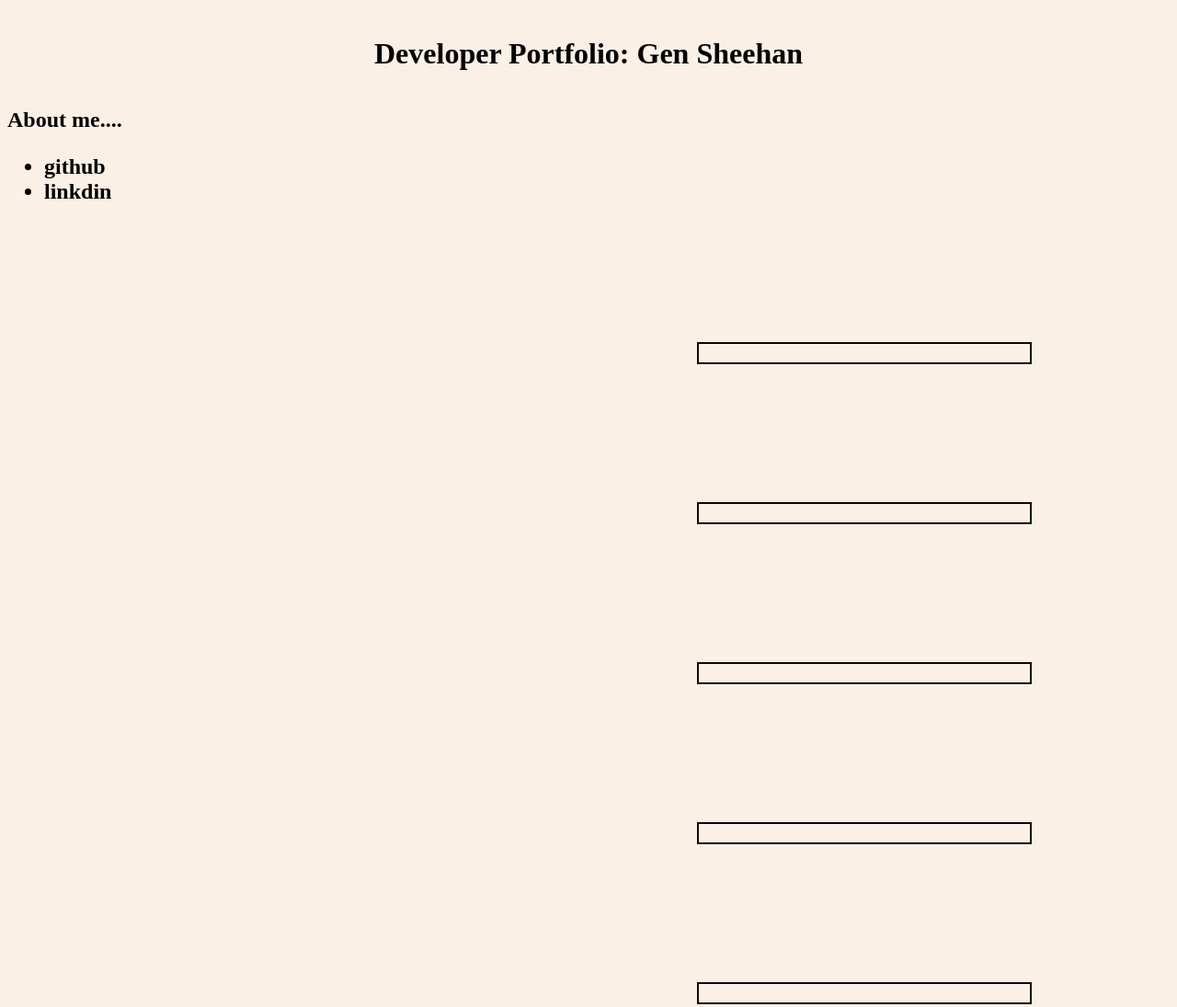
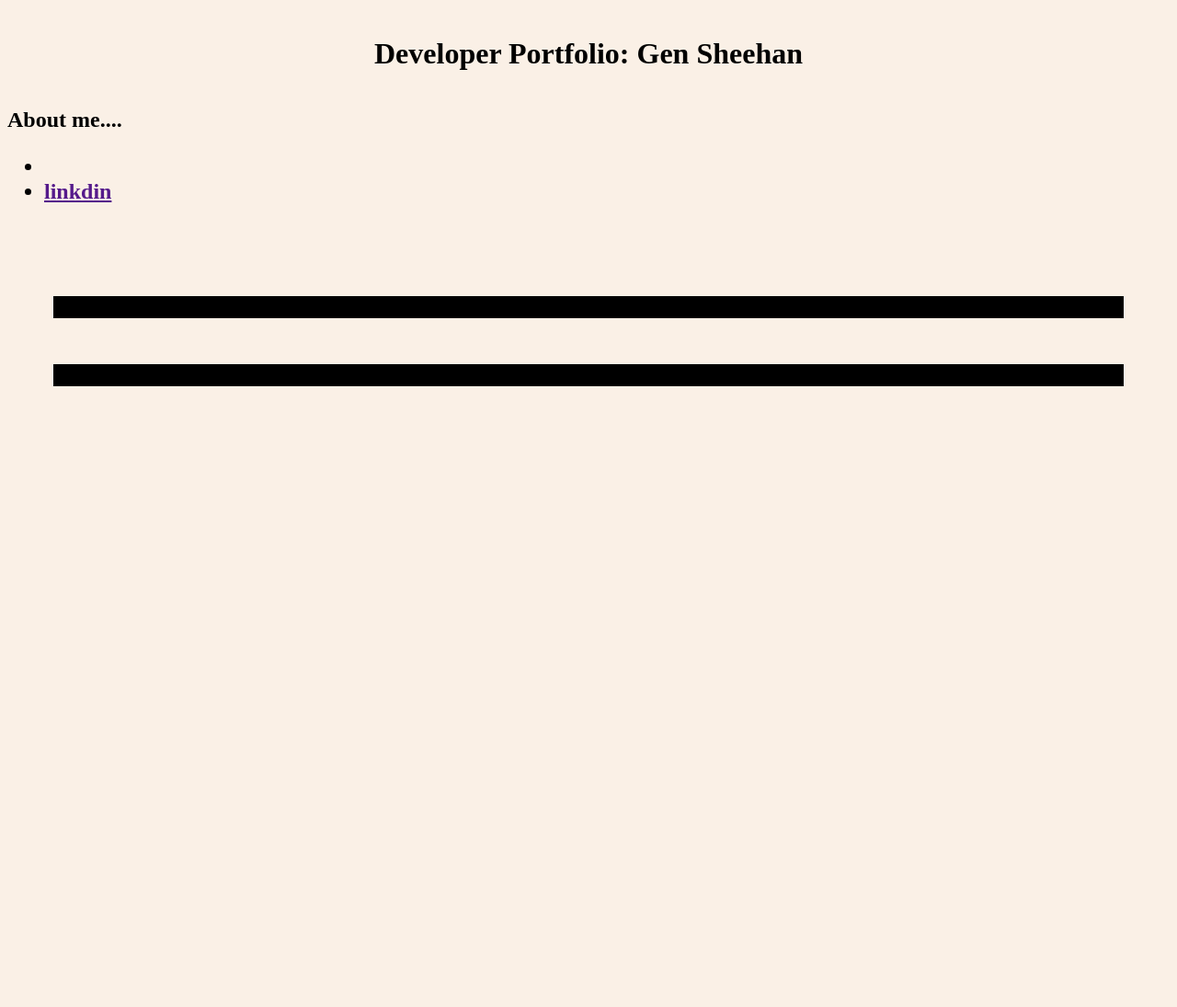
Before and after one commit to gen732/gen732.github.io, a plain HTML site: page index.html in a window 1280 px wide. Shown: the top 1095 px of the page at 92% size. After the commit the page ends 800 px from the top, so only its background shows below. Drawn offline with Linux system fonts and the light colour scheme.

Commit message:
format flex items

```diff
--- a/index.html
+++ b/index.html
@@ -10,21 +10,17 @@
   </head>
   <body>
     <h1>Developer Portfolio: Gen Sheehan</h1>
-    <h2> About me....
-        <ul>
-          <li>github</li>
-          <li>linkdin</li>
-        </ul></h2><div class="flex-container">
-      <div class="flex-items">
-
-      </div>
+    <h2>
+      About me....
+      <ul>
+        <li><a href=""</li>
+        <li>linkdin</li>
+      </ul>
+    </h2>
+    <div class="flex-container">
       <div class="flex-items"></div>
       <div class="flex-items"></div>
-      <div class="flex-items"></div>
-      <div class="flex-items"></div>
-      <div class="flex-items"></div>
+
     </div>
-
-
   </body>
 </html>
--- a/style.css
+++ b/style.css
@@ -18,12 +18,12 @@ h2 {
     font-size: 16pt;
     outline: black;
     margin-top: 100px;
-    flex-direction: column;
+
 }
 .flex-items {
-    text-align: center;
+    background-color: black;
     border: 1px solid; padding: 10px;
-    border: 2px solid rgb(8, 8, 8);
-    margin: 150px 150px 150px 750px;
+    border: 2px solid black;
+    margin: 50px 50px 50px 50px;
 
 }
```
